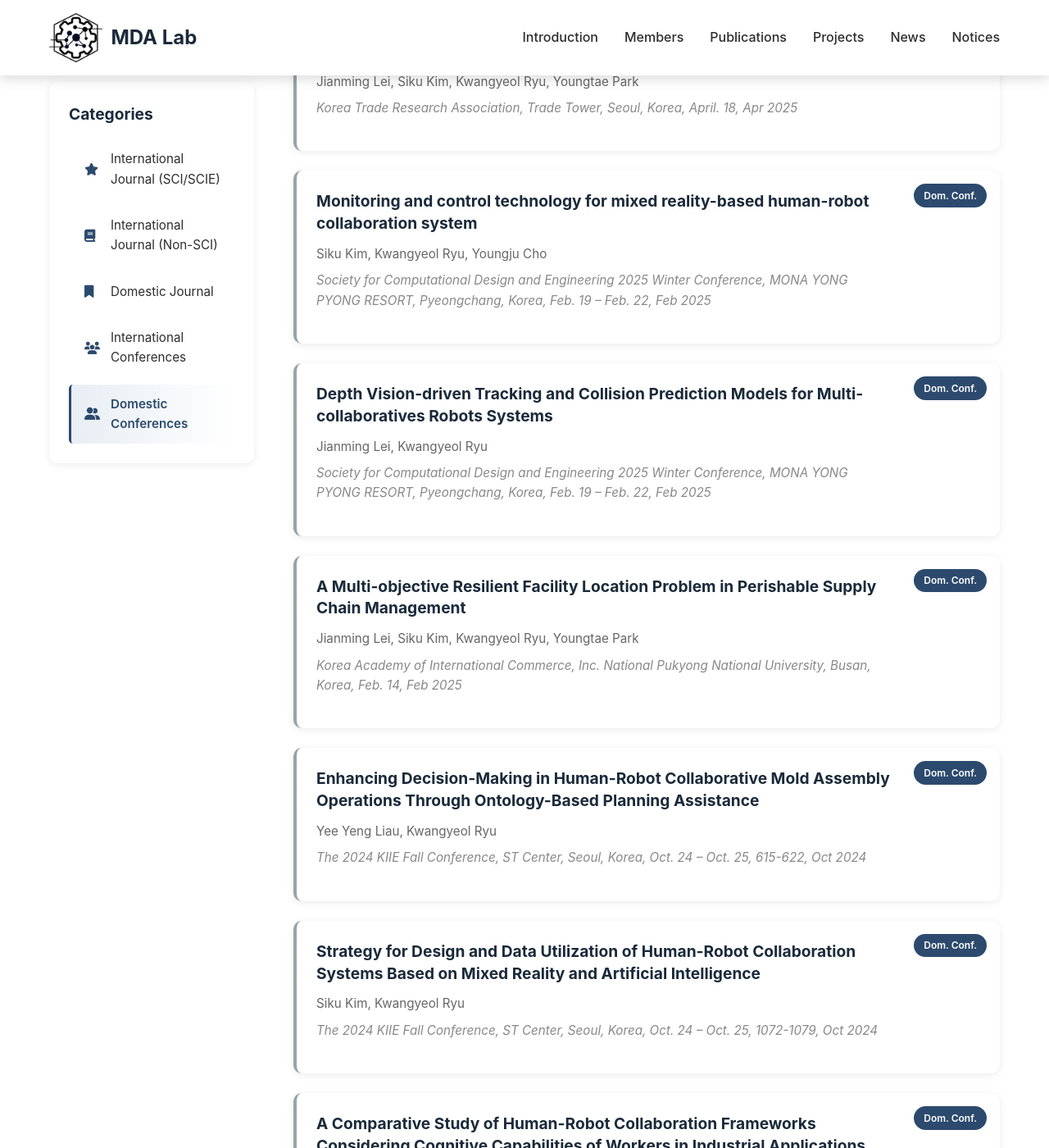
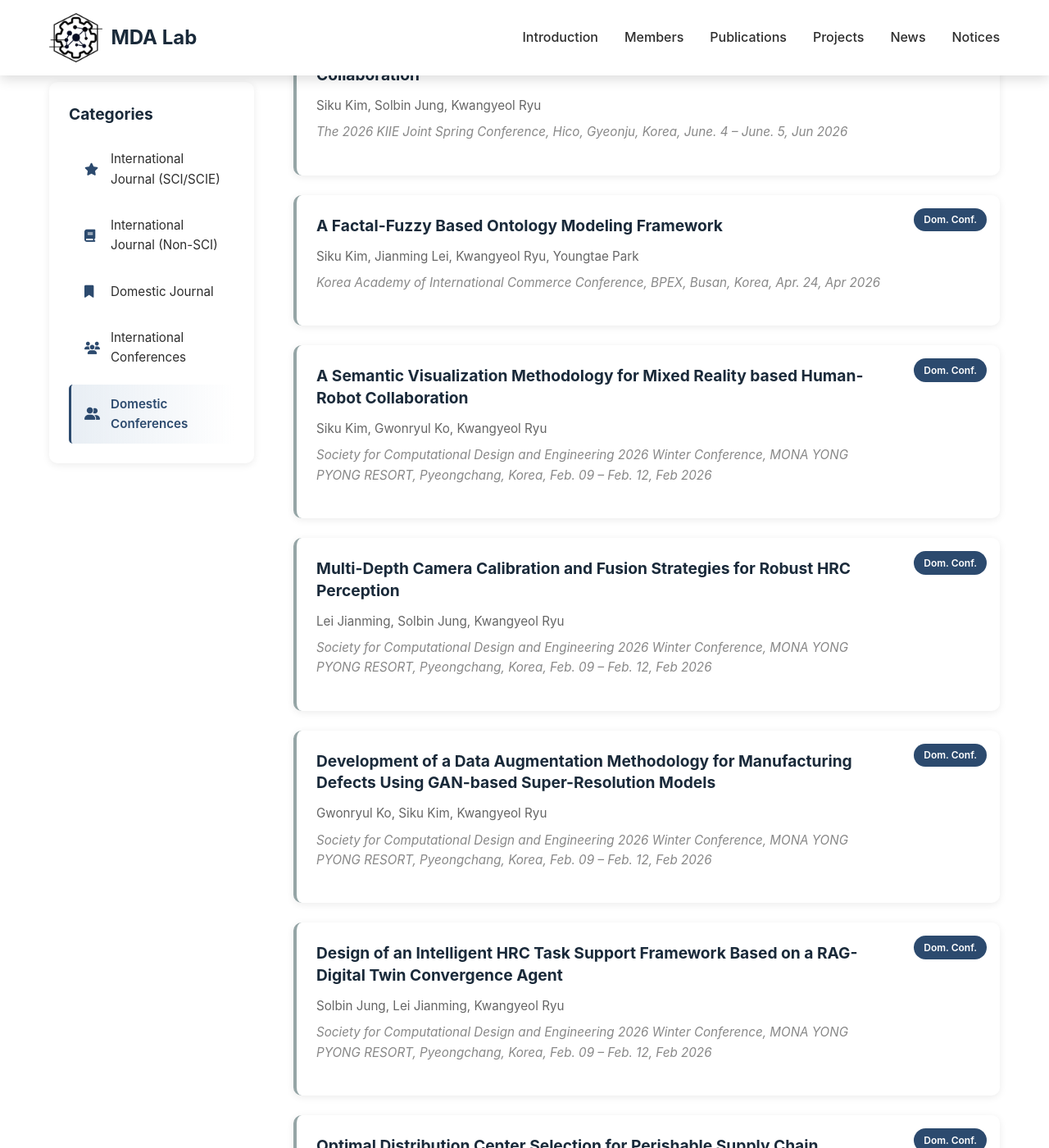
Before and after one commit to PNU-MDA-LAB/PNU-MDA-LAB.github.io, a Jekyll site: the page built from pages/publications.html, in a window 1280 px wide and 1400 px high, scrolled down 59636 px. Shown: the whole window at 82% size. Built offline with Jekyll 4.4.1, drawn with Linux system fonts in a browser that asks for light colours; some of the changed text lies outside the part shown.

```diff
--- a/_data/publications/domestic_conferences.yml
+++ b/_data/publications/domestic_conferences.yml
@@ -1,3 +1,92 @@
+- title: Monitoring and control technology for mixed reality-based human-robot collaboration system
+  authors: Siku Kim, Kwangyeol Ryu, Youngju Cho
+  journal: Society for Computational Design and Engineering 2025 Winter Conference
+  volume: MONA YONG PYONG RESORT, Pyeongchang, Korea, Feb. 19 – Feb. 22
+  date: Feb 2025
+  badge: Dom. Conf.
+  tags: []
+  project_link: ''
+- title: A Decoupled Framework for Recognizing Process Stages and Progress in Human-centric Assembly and Disassembly
+  authors: Gwonryul Ko, Lei Jianming, Kwangyeol Ryu
+  journal: The 2026 KIIE Joint Spring Conference
+  volume: Hico, Gyeonju, Korea, June. 4 – June. 5
+  date: Jun 2026
+  badge: Dom. Conf.
+  tags: []
+  project_link: ''
+  award: ''
+- title: AprilTag-Based Unified Spatial Mapping for Vision-Guided Human–Robot Collaboration
+  authors: Lei Jianming, Gwonryul Ko, Kwangyeol Ryu
+  journal: The 2026 KIIE Joint Spring Conference
+  volume: Hico, Gyeonju, Korea, June. 4 – June. 5
+  date: Jun 2026
+  badge: Dom. Conf.
+  tags: []
+  project_link: ''
+  award: ''
+- title: Development of a High-Precision Point Cloud and Soft Action Masking-based Reinforcement Learning Methodology for Enhancing Robot Palletizing Reliability
+  authors: Solbin Jung, Siku Kim, Kwangyeol Ryu
+  journal: The 2026 KIIE Joint Spring Conference
+  volume: Hico, Gyeonju, Korea, June. 4 – June. 5
+  date: Jun 2026
+  badge: Dom. Conf.
+  tags: []
+  project_link: ''
+  award: ''
+- title: Design of a Context-Aware Mixed Reality System for Human-Robot Collaboration
+  authors: Siku Kim, Solbin Jung, Kwangyeol Ryu
+  journal: The 2026 KIIE Joint Spring Conference
+  volume: Hico, Gyeonju, Korea, June. 4 – June. 5
+  date: Jun 2026
+  badge: Dom. Conf.
+  tags: []
+  project_link: ''
+  award: ''
+- title: A Factal-Fuzzy Based Ontology Modeling Framework
+  authors: Siku Kim, Jianming Lei, Kwangyeol Ryu, Youngtae Park
+  journal: Korea Academy of International Commerce Conference
+  volume: BPEX, Busan, Korea, Apr. 24
+  date: Apr 2026
+  badge: Dom. Conf.
+  tags: []
+  project_link: ''
+  award: ''
+- title: A Semantic Visualization Methodology for Mixed Reality based Human-Robot Collaboration
+  authors: Siku Kim, Gwonryul Ko, Kwangyeol Ryu
+  journal: Society for Computational Design and Engineering 2026 Winter Conference
+  volume: MONA YONG PYONG RESORT, Pyeongchang, Korea, Feb. 09 – Feb. 12
+  date: Feb 2026
+  badge: Dom. Conf.
+  tags: []
+  project_link: ''
+  award: ''
+- title: Multi-Depth Camera Calibration and Fusion Strategies for Robust HRC Perception
+  authors: Lei Jianming, Solbin Jung, Kwangyeol Ryu
+  journal: Society for Computational Design and Engineering 2026 Winter Conference
+  volume: MONA YONG PYONG RESORT, Pyeongchang, Korea, Feb. 09 – Feb. 12
+  date: Feb 2026
+  badge: Dom. Conf.
+  tags: []
+  project_link: ''
+  award: ''
+- title: Development of a Data Augmentation Methodology for Manufacturing Defects Using GAN-based Super-Resolution Models
+  authors: Gwonryul Ko, Siku Kim, Kwangyeol Ryu
+  journal: Society for Computational Design and Engineering 2026 Winter Conference
+  volume: MONA YONG PYONG RESORT, Pyeongchang, Korea, Feb. 09 – Feb. 12
+  date: Feb 2026
+  badge: Dom. Conf.
+  tags: []
+  project_link: ''
+  award: ''
+- title: Design of an Intelligent HRC Task Support Framework Based on a RAG-Digital Twin Convergence Agent
+  authors: Solbin Jung, Lei Jianming, Kwangyeol Ryu
+  journal: Society for Computational Design and Engineering 2026 Winter Conference
+  volume: MONA YONG PYONG RESORT, Pyeongchang, Korea, Feb. 09 – Feb. 12
+  date: Feb 2026
+  badge: Dom. Conf.
+  tags: []
+  project_link: ''
+  award: ''
 - title: Optimal Distribution Center Selection for Perishable Supply Chain Resilience
   authors: Jianming Lei, Kwangyeol Ryu, Youngtae Park
   journal: Korea Trade Research Association
```
Also changed, not shown: _notices/2026-01-20-publication.md (deleted, +0 -8 lines), _posts/2026-02-02-homepage-renewal.md (+0 -7 lines), _posts/2026-06-04-kiie-spring-conference.md (added, +28 -0 lines), assets/images/posts/2026-06-04-kiie-conference-1.webp (added), assets/images/posts/2026-06-04-kiie-conference-2.webp (added), assets/images/posts/2026-06-04-kiie-conference-3.webp (added), assets/images/posts/2026-06-04-kiie-conference-4.jpeg (added), assets/images/posts/2026-06-04-kiie-conference-4.webp (added), 5 other files.
